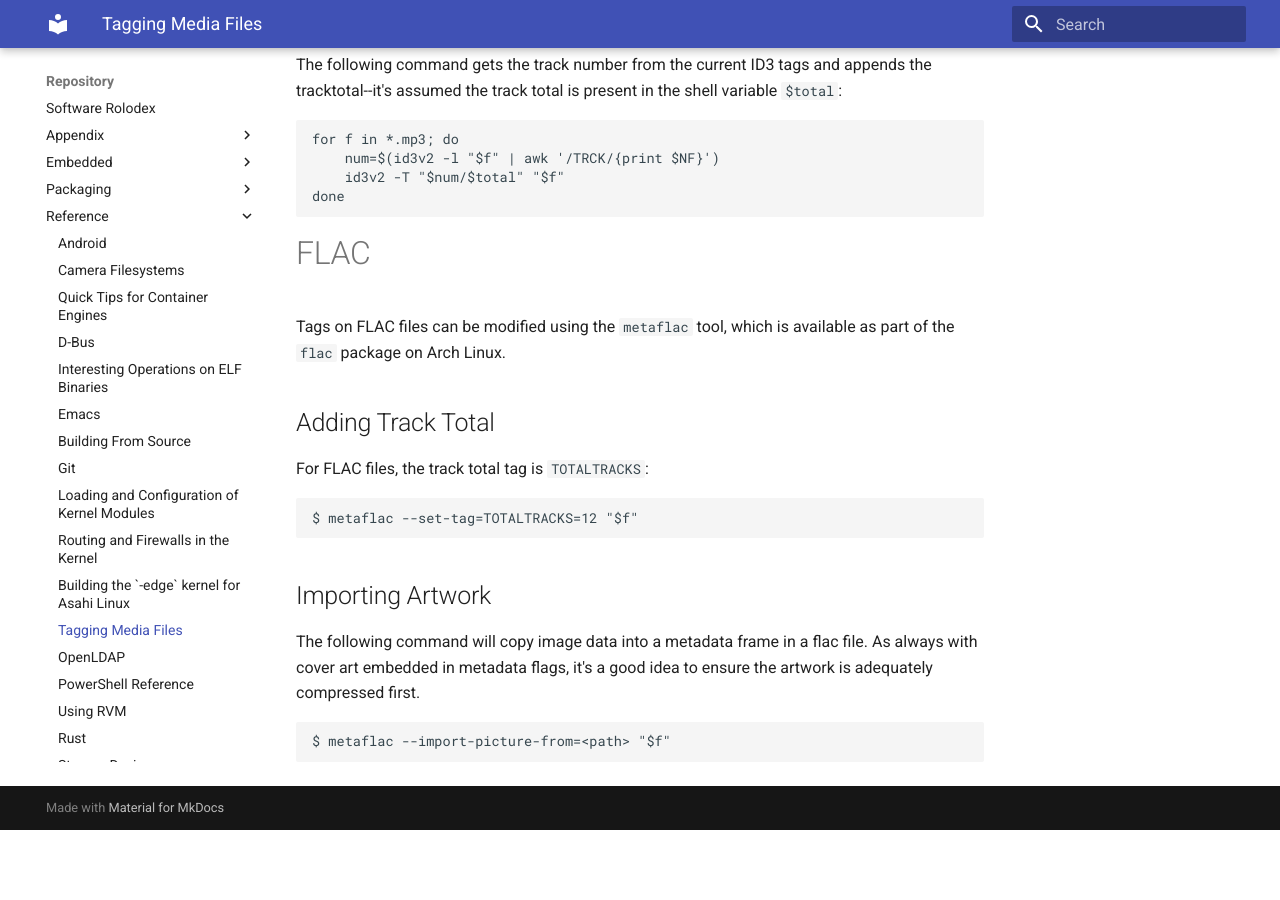
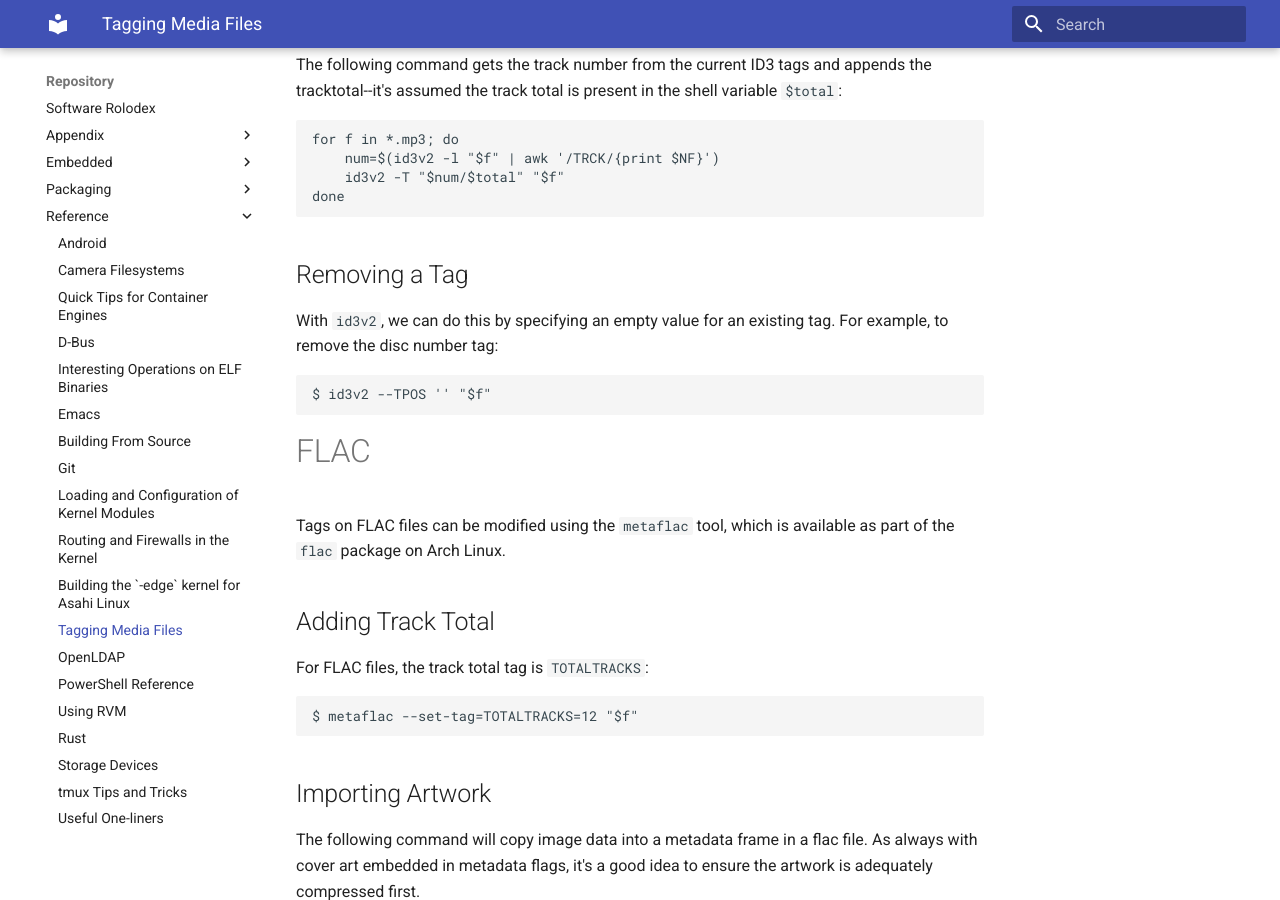
Before and after one commit to AmateurECE/twardyece-repository, an MkDocs documentation site: the page built from docs/Reference/MediaTagging.md, in a window 1280 px wide and 900 px high, scrolled down 567 px. Built offline with MkDocs 1.6.1 and Material for MkDocs 9.7.7, drawn with Linux system fonts in a browser that asks for light colours; before the commit the page ends 1397 px from its top, so only the background shows below that.

Commit message:
MediaTagging: Deleting tags

````diff
--- a/docs/Reference/MediaTagging.md
+++ b/docs/Reference/MediaTagging.md
@@ -34,6 +34,15 @@ for f in *.mp3; do
 done
 ```
 
+## Removing a Tag
+
+With `id3v2`, we can do this by specifying an empty value for an existing tag.
+For example, to remove the disc number tag:
+
+```bash-session
+$ id3v2 --TPOS '' "$f"
+```
+
 # FLAC
 
 Tags on FLAC files can be modified using the `metaflac` tool, which is
````
